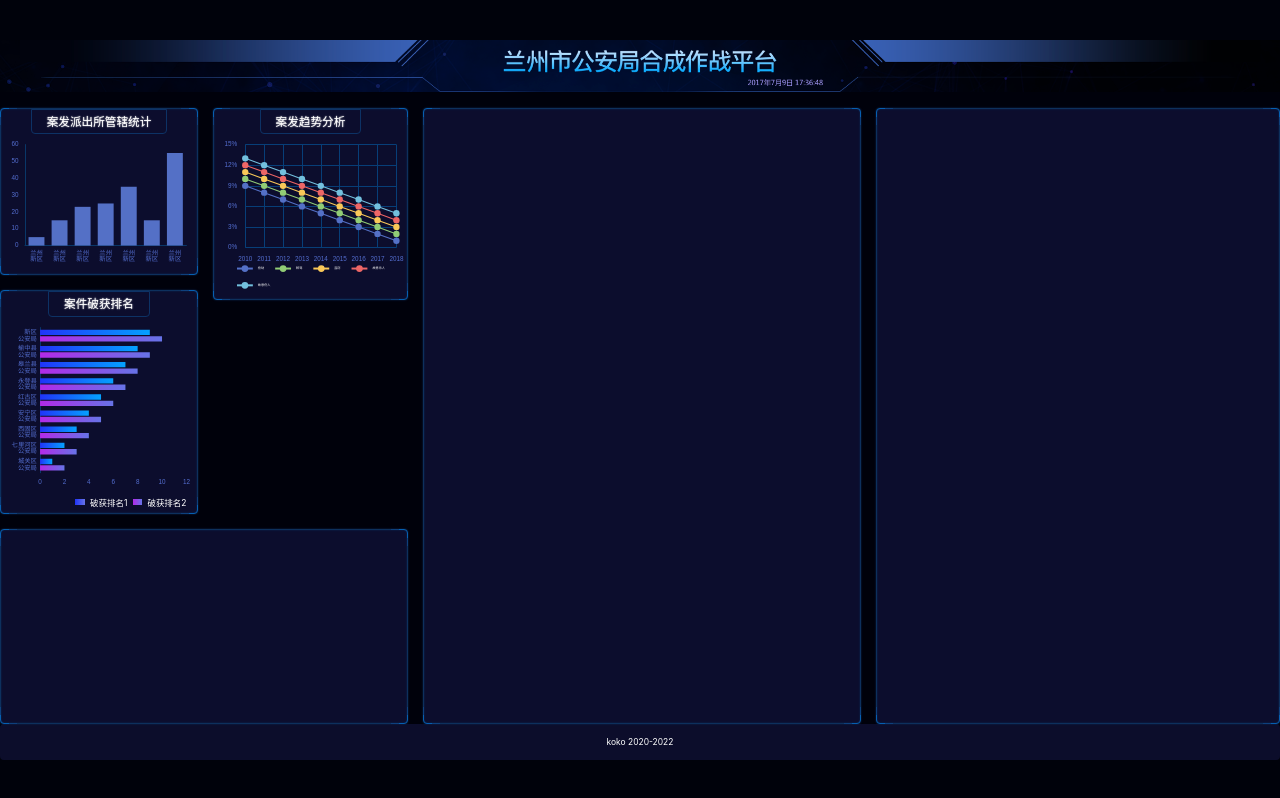
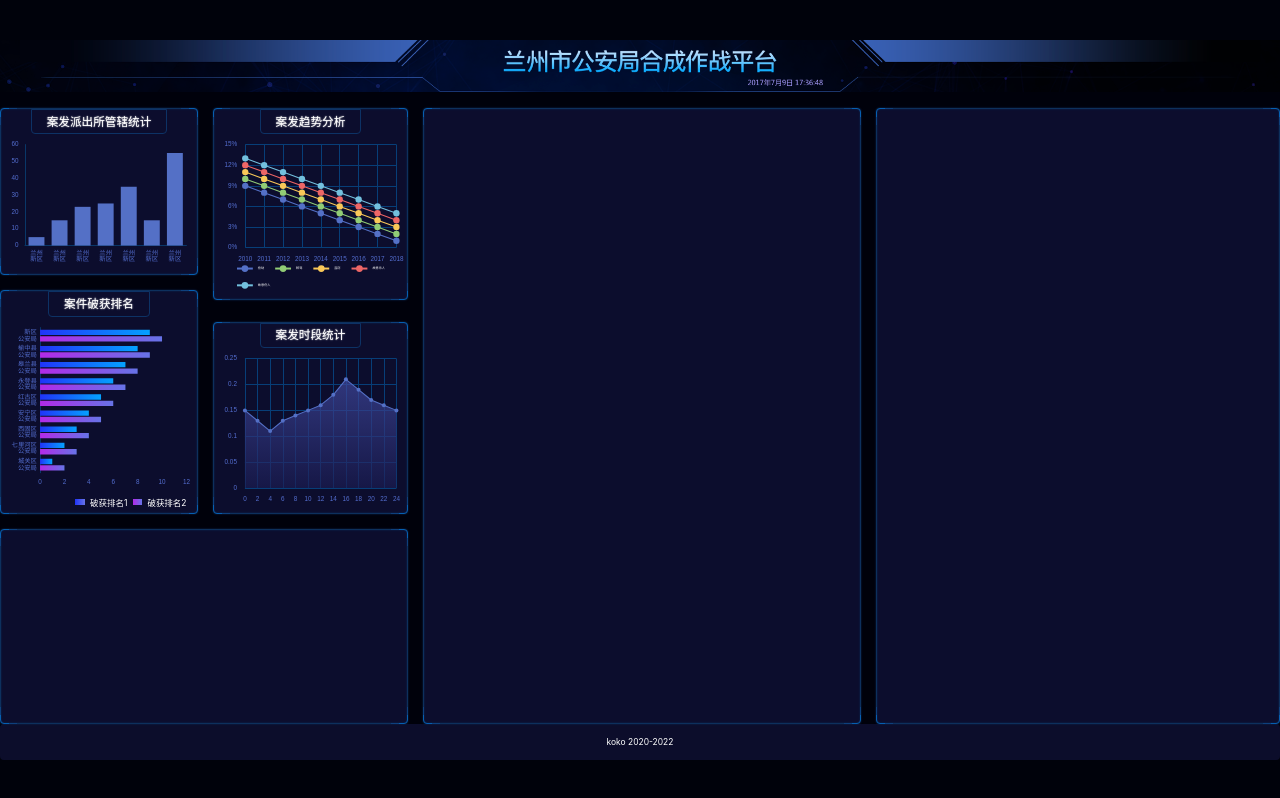
Before and after one commit to KoraSun/visualScreen, a React (Vite) app: page /#/ in a window 1280 px wide. Built offline with nearby package versions, Linux system fonts and the light colour scheme.

Commit message:
chart4 done

```diff
--- /dev/null
+++ b/src/components/chart-4.tsx
@@ -0,0 +1,57 @@
+import React, { useEffect, useRef } from 'react';
+import * as echarts from 'echarts'
+const px =(n) => n/2420 * (window as any).pageWidth
+import { createEchartsOptions } from '../shared/create-echarts-options';
+import { color } from 'echarts';
+
+export const Chart4=()=>{
+    const divRef=useRef(null)
+    useEffect(()=>{
+        console.log(divRef.current)
+        var myChart = echarts.init(divRef.current)
+        myChart.setOption(createEchartsOptions({
+            xAxis: {
+                type: 'category',
+                axisTick:{show:false},
+                splitLine: {show: true, lineStyle: {color: '#073E78'}},
+                boundaryGap: false,
+                axisLine: {show: false},
+                data: ['0', '2', '4', '6', '8', '10', '12','14','16','18','20','22','24']
+              },
+              yAxis: {
+                type: 'value',
+                splitLine: {show: true, lineStyle: {color: '#073E78'}},
+              },
+              series: [
+                {
+                    name: '故意伤人',
+                    type: 'line',
+                    data: [
+                      0.15, 0.13, 0.11,
+                      0.13, 0.14, 0.15,
+                      0.16, 0.18, 0.21,
+                      0.19, 0.17, 0.16,
+                      0.15
+                    ],
+                    symbol:'circle',
+                    SymbolSize:px(12),
+                    lineStyle:{width:px(2)},
+                    areaStyle:{
+                        color: new echarts.graphic.LinearGradient(0, 0, 0, 1, [{
+                            offset: 0,
+                            color: '#414a9f'
+                          }, {
+                            offset: 1,
+                            color: '#1b1d52'
+                          }])
+                    }
+                }]
+        }))
+    },[])
+    return (
+        <div className=" bordered period">
+            <h2>案发时段统计</h2>
+            <div ref={divRef} className="chart"></div>
+        </div>
+    )
+}
--- a/src/pages/home.scss
+++ b/src/pages/home.scss
@@ -75,6 +75,9 @@
        }
        > .section2{
            grid-area: box2;
+           display: flex;
+           flex-direction: column;
+           justify-content: space-between;
 
        }
        > .section3{
@@ -89,7 +92,7 @@
            grid-area: box5;
 
        }
-       .statistics, .rank, .trend{
+       .statistics, .rank, .trend, .period{
            height: px(315);
            display: flex;
            flex-direction: column;
@@ -134,6 +137,10 @@
        .trend{
            height: px(363);
        }
+       .period{
+           height:px(363);
+
+       }
 
     }
 
--- a/src/pages/home.tsx
+++ b/src/pages/home.tsx
@@ -6,6 +6,7 @@
 import { Chart1  } from '../components/chart-1';
 import { Chart2 } from '../components/chart-2';
 import { Chart3 } from '../components/chart-3';
+import { Chart4 } from '../components/chart-4';
 
 export const Home = () => {
   const year=new Date().getFullYear();
@@ -19,6 +20,7 @@
          </section>
          <section className="section2">
            <Chart3/>
+           <Chart4/>
          </section>
          <section className="bordered section3"></section>
          <section className="bordered section4"></section>
```
